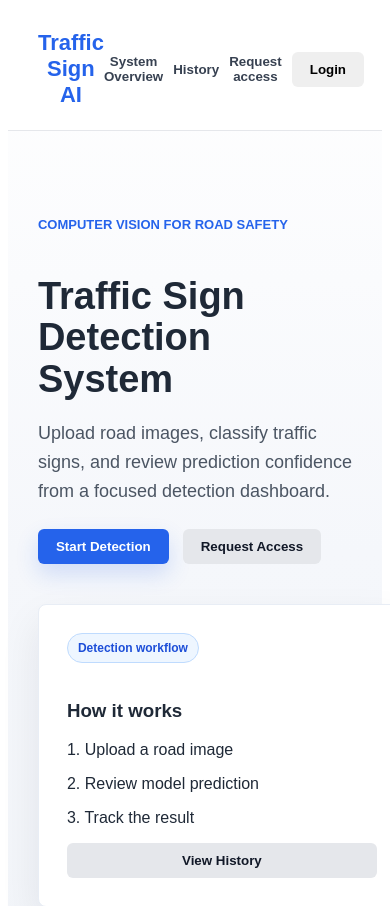
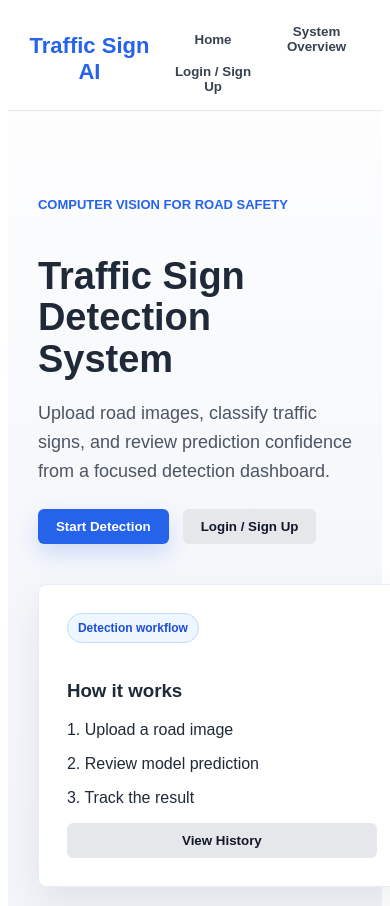
Before and after one commit to RijonZ/traffic-sign-detection, a React (Vite) app in the folder frontend/: page / in a window 390 px wide. Shown: the top 906 px of the page. Built offline with nearby package versions, Linux system fonts and the light colour scheme.

Commit message:
fronti ndreqt
This reverts commit 47c41b64ffba3d13b4afcf8d3a21ad5d8f8b9c2f.

```diff
--- a/frontend/src/App.jsx
+++ b/frontend/src/App.jsx
@@ -1,12 +1,12 @@
 import { useEffect, useState } from "react";
 import "./Home.css";
+import BlankPage from "./pages/BlankPage";
 import DashboardPage from "./pages/DashboardPage";
 import DetectSignPage from "./pages/DetectSignPage";
 import DetectionHistory from "./pages/DetectionHistory";
 import FeaturesPage from "./pages/FeaturesPage";
 import HomePage from "./pages/HomePage";
 import LoginPage from "./pages/LoginPage";
-import SignUpPage from "./pages/SignUpPage";
 
 const ADMIN_USER = {
   name: "Admin",
@@ -15,22 +15,55 @@ const ADMIN_USER = {
   role: "Administrator",
 };
 
+const MANAGER_USER = {
+  name: "Manager",
+  email: "manager@trafficsign.ai",
+  password: "manager123",
+  role: "Manager",
+};
+
 const USERS_KEY = "traffic-sign-users";
 const SESSION_KEY = "traffic-sign-session";
+const DEFAULT_USERS = [ADMIN_USER, MANAGER_USER];
+
+const blankPages = {
+  "admin-dashboard": "Admin Dashboard",
+  "all-detections": "All Detections",
+  users: "Users",
+  reports: "Reports",
+  "model-monitoring": "Model Monitoring",
+  "audit-logs": "Audit Logs",
+  "dashboard-analytics": "Dashboard Analytics",
+  "export-data": "Export Data",
+  "my-reports": "My Reports",
+};
 
 function readUsers() {
   const savedUsers = JSON.parse(localStorage.getItem(USERS_KEY) || "[]");
-  const hasAdmin = savedUsers.some((user) => user.email === ADMIN_USER.email);
+  const missingDefaultUsers = DEFAULT_USERS.filter(
+    (defaultUser) =>
+      !savedUsers.some((user) => user.email.toLowerCase() === defaultUser.email.toLowerCase())
+  );
 
-  if (hasAdmin) {
-    return savedUsers;
-  }
-
-  return [ADMIN_USER, ...savedUsers];
+  return [...missingDefaultUsers, ...savedUsers];
 }
 
 function getPageFromHash() {
   return window.location.hash.replace("#/", "") || "home";
+}
+
+function getRoleFromEmail(email) {
+  const normalizedEmail = email.toLowerCase();
+
+  if (normalizedEmail.includes("admin")) {
+    return "Administrator";
+  }
+
+  if (normalizedEmail.includes("manager")) {
+    return "Manager";
+  }
+
+  return "User";
 }
 
 function App() {
@@ -58,6 +91,18 @@ function App() {
     setPage(nextPage);
   }
 
+  function getLandingPage(role) {
+    if (role === "Administrator") {
+      return "admin-dashboard";
+    }
+
+    if (role === "Manager") {
+      return "dashboard-analytics";
+    }
+
+    return "dashboard";
+  }
+
   function login(email, password) {
     const user = users.find(
       (savedUser) =>
@@ -69,15 +114,16 @@ function App() {
       return { ok: false, message: "Invalid email or password." };
     }
 
+    const role = getRoleFromEmail(user.email);
     const sessionUser = {
       email: user.email,
       name: user.name,
-      role: user.role,
+      role,
     };
 
     setCurrentUser(sessionUser);
     localStorage.setItem(SESSION_KEY, JSON.stringify(sessionUser));
-    navigate("dashboard");
+    navigate(getLandingPage(role));
     return { ok: true };
   }
 
@@ -94,14 +140,16 @@ function App() {
       name,
       email,
       password,
-      role: "User",
+      role: getRoleFromEmail(email),
     };
 
     const nextUsers = [...users, newUser];
+    const sessionUser = { email, name, role: newUser.role };
+
     setUsers(nextUsers);
-    setCurrentUser({ email, name, role: "User" });
-    localStorage.setItem(SESSION_KEY, JSON.stringify({ email, name, role: "User" }));
-    navigate("dashboard");
+    setCurrentUser(sessionUser);
+    localStorage.setItem(SESSION_KEY, JSON.stringify(sessionUser));
+    navigate(getLandingPage(newUser.role));
     return { ok: true };
   }
 
@@ -118,14 +166,16 @@ function App() {
         onLogin={login}
         onLogout={logout}
         onNavigate={navigate}
+        onSignUp={signUp}
       />
     );
   }
 
   if (page === "signup") {
     return (
-      <SignUpPage
+      <LoginPage
         currentUser={currentUser}
+        onLogin={login}
         onLogout={logout}
         onNavigate={navigate}
         onSignUp={signUp}
@@ -173,6 +223,17 @@ function App() {
     );
   }
 
+  if (blankPages[page]) {
+    return (
+      <BlankPage
+        currentUser={currentUser}
+        onLogout={logout}
+        onNavigate={navigate}
+        title={blankPages[page]}
+      />
+    );
+  }
+
   return (
     <HomePage
       currentUser={currentUser}
--- a/frontend/src/Home.css
+++ b/frontend/src/Home.css
@@ -7,15 +7,34 @@
 }
 
 .navbar {
+  background-color: rgba(255, 255, 255, 0.96);
+  box-sizing: border-box;
   display: flex;
+  z-index: 5;
+}
+
+.public-navbar {
+  align-items: center;
+  border-bottom: 1px solid #e5e7eb;
+  gap: 28px;
   justify-content: space-between;
-  align-items: center;
   padding: 22px 8%;
-  background-color: rgba(255, 255, 255, 0.94);
-  border-bottom: 1px solid #e5e7eb;
   position: sticky;
   top: 0;
-  z-index: 5;
+}
+
+.sidebar-navbar {
+  align-items: stretch;
+  border-right: 1px solid #e5e7eb;
+  bottom: 0;
+  flex-direction: column;
+  gap: 28px;
+  left: 0;
+  overflow-y: auto;
+  padding: 24px 18px;
+  position: fixed;
+  top: 0;
+  width: 250px;
 }
 
 .navbar h2 {
@@ -33,7 +52,20 @@
 .nav-links {
   display: flex;
   gap: 20px;
+}
+
+.public-navbar .nav-links {
   align-items: center;
+}
+
+.sidebar-navbar .brand-btn {
+  text-align: left;
+}
+
+.sidebar-navbar .nav-links {
+  align-items: stretch;
+  flex-direction: column;
+  gap: 8px;
 }
 
 .nav-links a {
@@ -56,6 +88,24 @@ button {
   padding: 0;
 }
 
+.sidebar-navbar .nav-links .link-btn,
+.sidebar-navbar .nav-links > button:not(.link-btn) {
+  border-radius: 6px;
+  padding: 10px 12px;
+  text-align: left;
+}
+
+.sidebar-navbar .nav-links .link-btn:hover,
+.sidebar-navbar .nav-links > button:not(.link-btn):hover {
+  background-color: #eef2f7;
+}
+
+.sidebar-navbar .nav-links > button:not(.link-btn) {
+  background-color: #111827;
+  color: white;
+  margin-top: 8px;
+}
+
 .text-btn {
   display: block;
   margin-top: 18px;
@@ -68,6 +118,13 @@ button {
   align-items: center;
   padding: 84px 8% 72px;
   gap: 40px;
+}
+
+.sidebar-navbar ~ .hero,
+.sidebar-navbar ~ .auth-section,
+.sidebar-navbar ~ .page-shell,
+.sidebar-navbar ~ .features {
+  margin-left: 250px;
 }
 
 .hero-text {
@@ -135,6 +192,14 @@ button {
   gap: 32px;
   grid-template-columns: minmax(300px, 440px) minmax(260px, 380px);
   justify-content: center;
+}
+
+.single-auth-page {
+  grid-template-columns: minmax(300px, 440px);
+}
+
+.blank-page {
+  min-height: 100vh;
 }
 
 .auth-card {
@@ -614,4 +679,26 @@ button:disabled {
   .nav-links {
     gap: 10px;
   }
+
+  .navbar {
+    border-bottom: 1px solid #e5e7eb;
+    border-right: none;
+    bottom: auto;
+    gap: 14px;
+    padding: 16px 5%;
+    position: static;
+    width: 100%;
+  }
+
+  .nav-links {
+    display: grid;
+    grid-template-columns: repeat(2, minmax(0, 1fr));
+  }
+
+  .hero,
+  .auth-section,
+  .page-shell,
+  .features {
+    margin-left: 0;
+  }
 }
--- /dev/null
+++ b/frontend/src/pages/BlankPage.jsx
@@ -0,0 +1,12 @@
+import Navbar from "../shared/Navbar";
+
+function BlankPage({ currentUser, onLogout, onNavigate, title }) {
+  return (
+    <div className="home">
+      <Navbar currentUser={currentUser} onLogout={onLogout} onNavigate={onNavigate} />
+      <main className="page-shell blank-page" aria-label={title}></main>
+    </div>
+  );
+}
+
+export default BlankPage;
--- a/frontend/src/pages/HomePage.jsx
+++ b/frontend/src/pages/HomePage.jsx
@@ -26,8 +26,8 @@ function HomePage({ currentUser, onLogout, onNavigate }) {
             >
               Start Detection
             </button>
-            <button className="secondary-btn" onClick={() => onNavigate("signup")}>
-              Request Access
+            <button className="secondary-btn" onClick={() => onNavigate("login")}>
+              Login / Sign Up
             </button>
           </div>
         </div>
--- a/frontend/src/pages/LoginPage.jsx
+++ b/frontend/src/pages/LoginPage.jsx
@@ -1,17 +1,30 @@
 import { useState } from "react";
 import Navbar from "../shared/Navbar";
 
-function LoginPage({ currentUser, onLogin, onLogout, onNavigate }) {
-  const [email, setEmail] = useState("");
-  const [password, setPassword] = useState("");
-  const [message, setMessage] = useState("");
+function LoginPage({ currentUser, onLogin, onLogout, onNavigate, onSignUp }) {
+  const [loginEmail, setLoginEmail] = useState("");
+  const [loginPassword, setLoginPassword] = useState("");
+  const [signupName, setSignupName] = useState("");
+  const [signupEmail, setSignupEmail] = useState("");
+  const [signupPassword, setSignupPassword] = useState("");
+  const [loginMessage, setLoginMessage] = useState("");
+  const [signupMessage, setSignupMessage] = useState("");
 
-  function handleSubmit(event) {
+  function handleLogin(event) {
     event.preventDefault();
-    const result = onLogin(email, password);
+    const result = onLogin(loginEmail, loginPassword);
 
     if (!result.ok) {
-      setMessage(result.message);
+      setLoginMessage(result.message);
+    }
+  }
+
+  function handleSignUp(event) {
+    event.preventDefault();
+    const result = onSignUp(signupName, signupEmail, signupPassword);
+
+    if (!result.ok) {
+      setSignupMessage(result.message);
     }
   }
 
@@ -25,17 +38,17 @@ function LoginPage({ currentUser, onLogin, onLogout, onNavigate }) {
 
       <main className="page-shell">
         <section className="auth-page">
-          <form className="auth-card" onSubmit={handleSubmit}>
+          <form className="auth-card" onSubmit={handleLogin}>
             <span className="eyebrow">Account access</span>
             <h1>Welcome back</h1>
-            <p>Sign in to manage traffic sign detection requests and review results.</p>
+            <p>Sign in with your account email to open the right workspace.</p>
 
             <label>
               Email
               <input
                 type="email"
-                value={email}
-                onChange={(event) => setEmail(event.target.value)}
+                value={loginEmail}
+                onChange={(event) => setLoginEmail(event.target.value)}
                 required
               />
             </label>
@@ -44,40 +57,61 @@ function LoginPage({ currentUser, onLogin, onLogout, onNavigate }) {
               Password
               <input
                 type="password"
-                value={password}
-                onChange={(event) => setPassword(event.target.value)}
+                value={loginPassword}
+                onChange={(event) => setLoginPassword(event.target.value)}
                 required
               />
             </label>
 
-            {message && <p className="auth-error">{message}</p>}
+            {loginMessage && <p className="auth-error">{loginMessage}</p>}
 
             <button className="primary-btn full-width" type="submit">
               Sign in
             </button>
+          </form>
 
-            <button
-              className="text-btn"
-              type="button"
-              onClick={() => onNavigate("signup")}
-            >
-              Request access
+          <form className="auth-card" onSubmit={handleSignUp}>
+            <span className="eyebrow">New account</span>
+            <h1>Sign up</h1>
+            <p>Use an admin, manager, or regular email to choose the workspace role.</p>
+
+            <label>
+              Name
+              <input
+                type="text"
+                value={signupName}
+                onChange={(event) => setSignupName(event.target.value)}
+                required
+              />
+            </label>
+
+            <label>
+              Email
+              <input
+                type="email"
+                value={signupEmail}
+                onChange={(event) => setSignupEmail(event.target.value)}
+                required
+              />
+            </label>
+
+            <label>
+              Password
+              <input
+                minLength="6"
+                type="password"
+                value={signupPassword}
+                onChange={(event) => setSignupPassword(event.target.value)}
+                required
+              />
+            </label>
+
+            {signupMessage && <p className="auth-error">{signupMessage}</p>}
+
+            <button className="secondary-btn full-width" type="submit">
+              Create account
             </button>
           </form>
-
-          <div className="info-card">
-            <span className="status-pill">Protected workspace</span>
-            <h3>Detection operations, organized</h3>
-            <p>
-              Access uploaded images, review prediction confidence, and keep
-              detection activity in one dashboard.
-            </p>
-            <div className="mini-list">
-              <p>Role-based account area</p>
-              <p>Detection history ready</p>
-              <p>Secure sign-in experience</p>
-            </div>
-          </div>
         </section>
       </main>
     </div>
--- a/frontend/src/pages/SignUpPage.jsx
+++ /dev/null
@@ -1,99 +0,0 @@
-import { useState } from "react";
-import Navbar from "../shared/Navbar";
-
-function SignUpPage({ currentUser, onLogout, onNavigate, onSignUp }) {
-  const [name, setName] = useState("");
-  const [email, setEmail] = useState("");
-  const [password, setPassword] = useState("");
-  const [message, setMessage] = useState("");
-
-  function handleSubmit(event) {
-    event.preventDefault();
-    const result = onSignUp(name, email, password);
-
-    if (!result.ok) {
-      setMessage(result.message);
-    }
-  }
-
-  return (
-    <div className="home">
-      <Navbar
-        currentUser={currentUser}
-        onLogout={onLogout}
-        onNavigate={onNavigate}
-      />
-
-      <main className="page-shell">
-        <section className="auth-page">
-          <form className="auth-card" onSubmit={handleSubmit}>
-            <span className="eyebrow">New workspace</span>
-            <h1>Create your account</h1>
-            <p>Start a detection workspace for image uploads, predictions, and results.</p>
-
-            <label>
-              Name
-              <input
-                type="text"
-                value={name}
-                onChange={(event) => setName(event.target.value)}
-                required
-              />
-            </label>
-
-            <label>
-              Email
-              <input
-                type="email"
-                value={email}
-                onChange={(event) => setEmail(event.target.value)}
-                required
-              />
-            </label>
-
-            <label>
-              Password
-              <input
-                minLength="6"
-                type="password"
-                value={password}
-                onChange={(event) => setPassword(event.target.value)}
-                required
-              />
-            </label>
-
-            {message && <p className="auth-error">{message}</p>}
-
-            <button className="primary-btn full-width" type="submit">
-              Sign up
-            </button>
-
-            <button
-              className="text-btn"
-              type="button"
-              onClick={() => onNavigate("login")}
-            >
-              Already have an account?
-            </button>
-          </form>
-
-          <div className="info-card">
-            <span className="status-pill">Team-ready setup</span>
-            <h3>Built for traffic sign review</h3>
-            <p>
-              Create an account area for detection tasks, confidence results,
-              and operational history.
-            </p>
-            <div className="mini-list">
-              <p>Centralized dashboard</p>
-              <p>Prediction result tracking</p>
-              <p>Account-based access</p>
-            </div>
-          </div>
-        </section>
-      </main>
-    </div>
-  );
-}
-
-export default SignUpPage;
--- a/frontend/src/shared/Navbar.jsx
+++ b/frontend/src/shared/Navbar.jsx
@@ -1,40 +1,72 @@
+const publicLinks = [
+  { label: "Home", page: "home" },
+  { label: "System Overview", page: "features" },
+  { label: "Login / Sign Up", page: "login" },
+];
+
+const userLinks = [
+  { label: "Home", page: "home" },
+  { label: "System Overview", page: "features" },
+  { label: "Dashboard", page: "dashboard" },
+  { label: "Detect Sign", page: "detect" },
+  { label: "Detection History", page: "history" },
+  { label: "My Reports", page: "my-reports" },
+];
+
+const managerLinks = [
+  { label: "Home", page: "home" },
+  { label: "System Overview", page: "features" },
+  { label: "Dashboard Analytics", page: "dashboard-analytics" },
+  { label: "Reports", page: "reports" },
+  { label: "All Detections", page: "all-detections" },
+  { label: "Export Data", page: "export-data" },
+];
+
+const adminLinks = [
+  { label: "Home", page: "home" },
+  { label: "System Overview", page: "features" },
+  { label: "Admin Dashboard", page: "admin-dashboard" },
+  { label: "All Detections", page: "all-detections" },
+  { label: "Users", page: "users" },
+  { label: "Reports", page: "reports" },
+  { label: "Model Monitoring", page: "model-monitoring" },
+  { label: "Audit Logs", page: "audit-logs" },
+];
+
+function getLinks(currentUser) {
+  if (!currentUser) {
+    return publicLinks;
+  }
+
+  if (currentUser.role === "Administrator") {
+    return adminLinks;
+  }
+
+  if (currentUser.role === "Manager") {
+    return managerLinks;
+  }
+
+  return userLinks;
+}
+
 function Navbar({ currentUser, onLogout, onNavigate }) {
+  const links = getLinks(currentUser);
+  const navClassName = currentUser ? "navbar sidebar-navbar" : "navbar public-navbar";
+
   return (
-    <nav className="navbar">
+    <nav className={navClassName}>
       <button className="brand-btn" onClick={() => onNavigate("home")}>
         Traffic Sign AI
       </button>
 
       <div className="nav-links">
-        <button className="link-btn" onClick={() => onNavigate("features")}>
-          System Overview
-        </button>
+        {links.map((link) => (
+          <button className="link-btn" key={link.page} onClick={() => onNavigate(link.page)}>
+            {link.label}
+          </button>
+        ))}
 
-        {currentUser && (
-          <>
-            <button className="link-btn" onClick={() => onNavigate("detect")}>
-              Detect Sign
-            </button>
-            <button className="link-btn" onClick={() => onNavigate("dashboard")}>
-              Dashboard
-            </button>
-          </>
-        )}
-
-        <button className="link-btn" onClick={() => onNavigate("history")}>
-          History
-        </button>
-
-        {currentUser ? (
-          <button onClick={onLogout}>Logout</button>
-        ) : (
-          <>
-            <button className="link-btn" onClick={() => onNavigate("signup")}>
-              Request access
-            </button>
-            <button onClick={() => onNavigate("login")}>Login</button>
-          </>
-        )}
+        {currentUser && <button onClick={onLogout}>Logout</button>}
       </div>
     </nav>
   );
```
Also changed, not shown: 1 other file (tests, documents, lock files or other folders).
